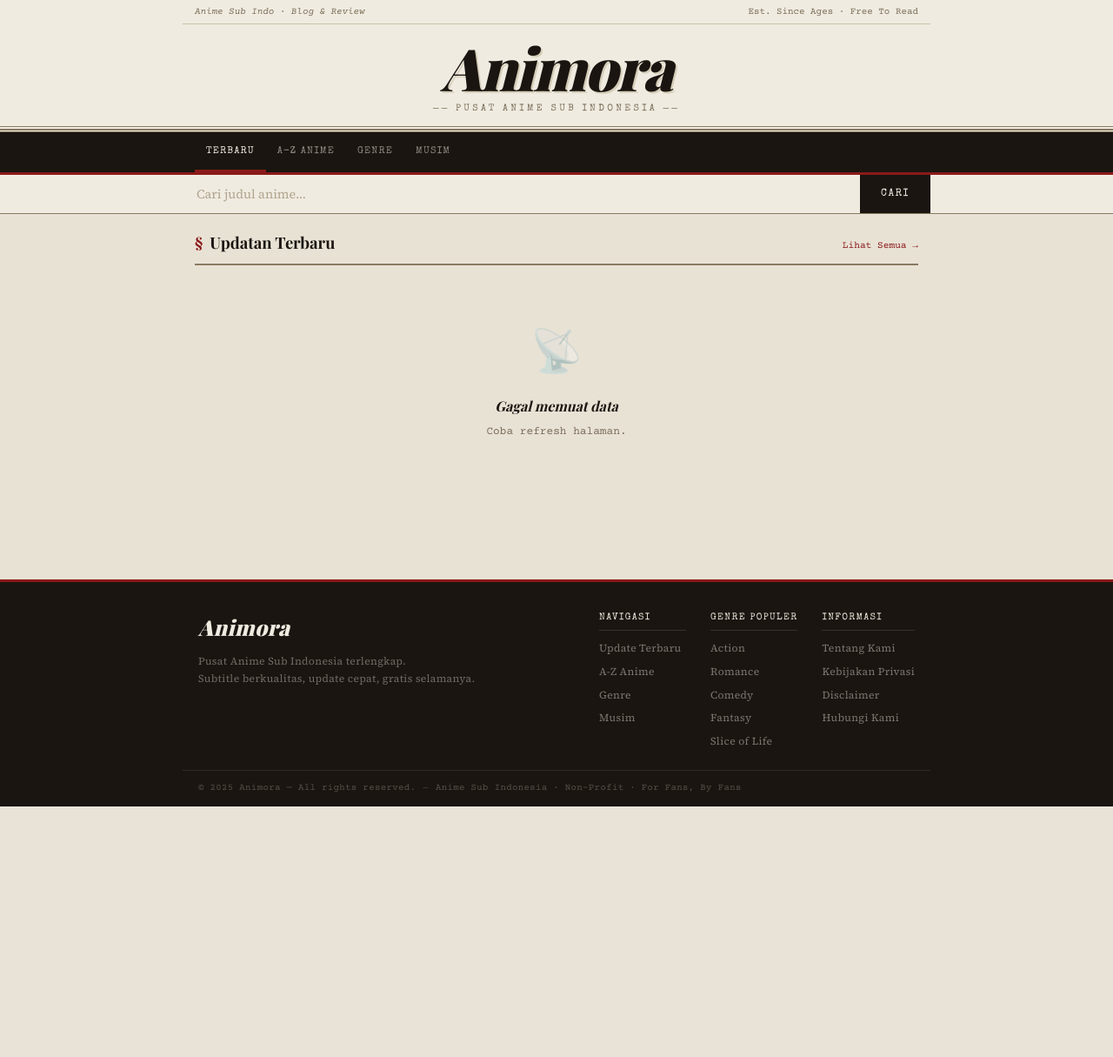
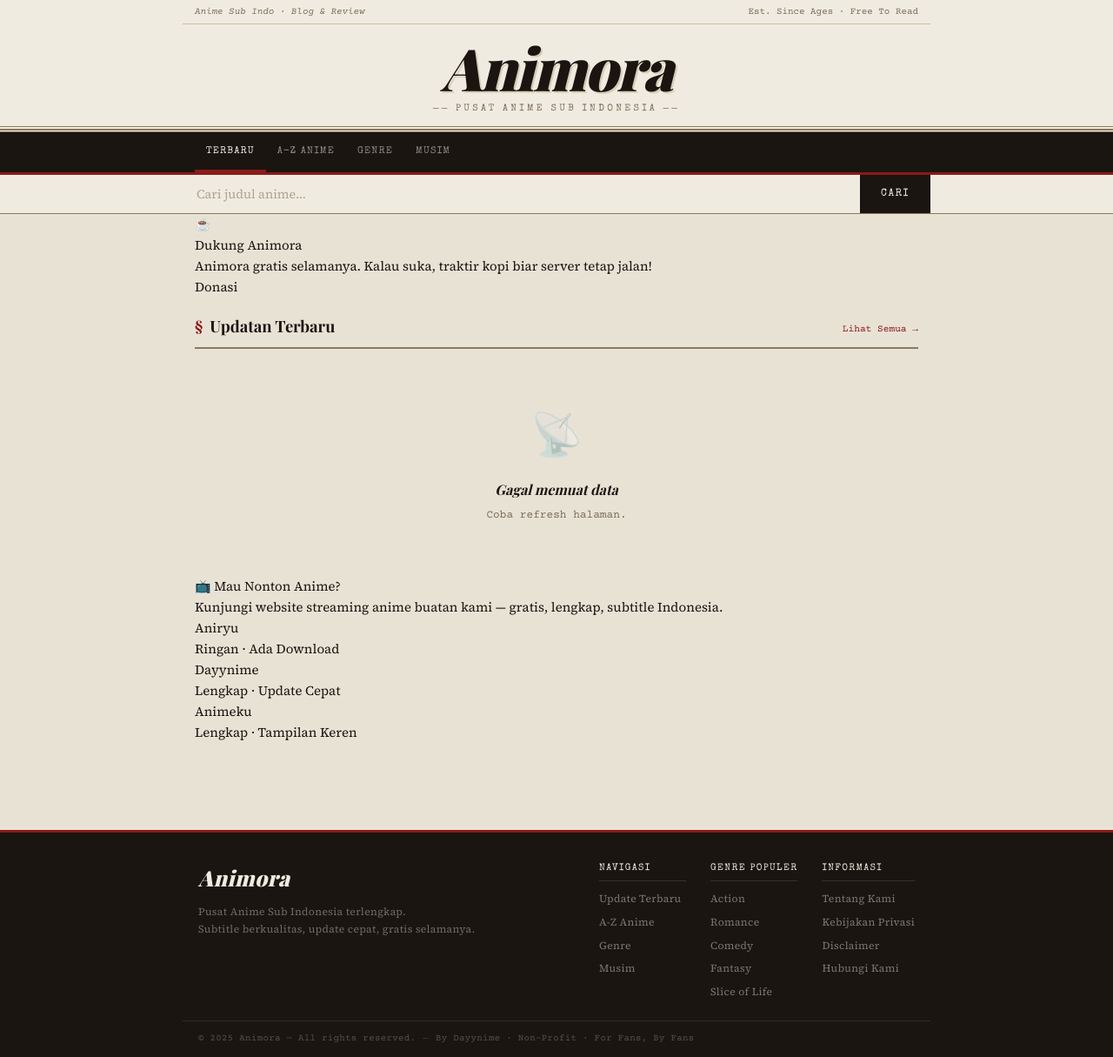
Before and after one commit to RMBLOGG/Animora, a Flask app: page / in a window 1280 px wide. Shown: the whole page at 87% size. Before the commit the page ends 927 px from the top, so only its background shows below. Run offline with Flask 3, Linux system fonts and the light colour scheme; data that the repository does not hold is empty; some web fonts are replaced.

Commit message:
Add files via upload

```diff
--- a/templates/base.html
+++ b/templates/base.html
@@ -105,7 +105,7 @@
   <div class="footer-bottom">
     <span>&copy; 2025 Animora &mdash; All rights reserved.</span>
     <span class="footer-sep">&#x2015;</span>
-    <span>Anime Sub Indonesia &middot; Non-Profit &middot; For Fans, By Fans</span>
+    <span>By Dayynime &middot; Non-Profit &middot; For Fans, By Fans</span>
   </div>
 </footer>
 
--- a/templates/index.html
+++ b/templates/index.html
@@ -1,6 +1,18 @@
 {% extends "base.html" %}
 {% block title %}Animora — Update Terbaru{% endblock %}
 {% block content %}
+
+<!-- DONASI -->
+<div class="donate-card">
+  <div class="donate-inner">
+    <div class="donate-icon">☕</div>
+    <div class="donate-text">
+      <div class="donate-title">Dukung Animora</div>
+      <div class="donate-desc">Animora gratis selamanya. Kalau suka, traktir kopi biar server tetap jalan!</div>
+    </div>
+    <a href="https://saweria.co/Dayynime" target="_blank" rel="noopener" class="donate-btn">Donasi</a>
+  </div>
+</div>
 
 <div class="section-head">
   <span class="section-title">Updatan Terbaru</span>
@@ -50,8 +62,32 @@
 </div>
 {% endif %}
 
+<!-- PROMO STREAMING -->
+<div class="stream-promo">
+  <div class="stream-promo-top">
+    <span class="stream-promo-badge">📺 Mau Nonton Anime?</span>
+    <p class="stream-promo-sub">Kunjungi website streaming anime buatan kami — gratis, lengkap, subtitle Indonesia.</p>
+  </div>
+  <div class="stream-promo-sites">
+    <a href="https://aniryuid.vercel.app" target="_blank" rel="noopener" class="stream-site">
+      <div class="stream-site-name">Aniryu</div>
+      <div class="stream-site-desc">Ringan · Ada Download</div>
+    </a>
+    <div class="stream-site-divider"></div>
+    <a href="https://dayynime.vercel.app" target="_blank" rel="noopener" class="stream-site">
+      <div class="stream-site-name">Dayynime</div>
+      <div class="stream-site-desc">Lengkap · Update Cepat</div>
+    </a>
+    <div class="stream-site-divider"></div>
+    <a href="https://animeku-id.vercel.app" target="_blank" rel="noopener" class="stream-site">
+      <div class="stream-site-name">Animeku</div>
+      <div class="stream-site-desc">Lengkap · Tampilan Keren</div>
+    </a>
+  </div>
+</div>
+
 {% if rekomendasi %}
-<div class="section-head" style="margin-top:32px">
+<div class="section-head" style="margin-top:28px">
   <span class="section-title">Rekomendasi Maz'e</span>
 </div>
 <div class="rekom-grid">
```
